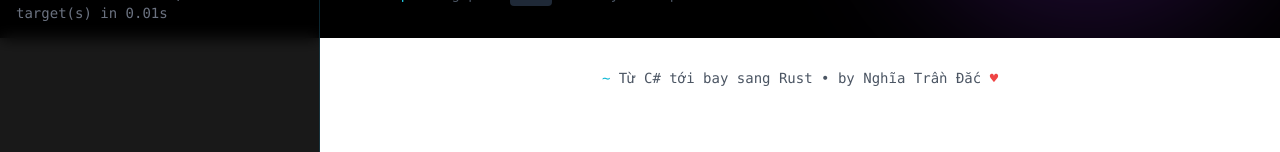
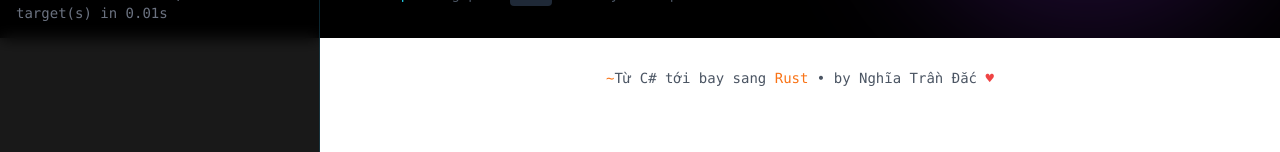
Before and after one commit to nghiatd-29581/nghiatd-blog, a Next.js app in the folder my-blog/: page /book1/chapter1 in a window 1280 px wide. Shown: the part 762-914 px from the top of the page. Built offline with nearby package versions, Linux system fonts and the light colour scheme.

Commit message:
edit Footer

```diff
--- a/my-blog/app/[book]/[chapter]/[lesson]/page.tsx
+++ b/my-blog/app/[book]/[chapter]/[lesson]/page.tsx
@@ -139,7 +139,7 @@
             {/* Footer yêu thương */}
             <div className="mt-24 text-center text-gray-600 text-sm border-t border-cyan-900/30 pt-8">
               <span className="text-cyan-500">~</span> Made with <span className="text-red-500">♥</span> &amp;{" "}
-              <span className="text-orange-500">Rust</span> by Nghĩa Trần Đắc{" "}
+              <span className="text-orange-500">{book.lang}</span> by Nghĩa Trần Đắc{" "}
               <span className="text-cyan-500">~</span>
             </div>
           </div>
--- a/my-blog/app/[book]/[chapter]/page.tsx
+++ b/my-blog/app/[book]/[chapter]/page.tsx
@@ -77,7 +77,7 @@
 
             {/* Footer nhỏ xinh */}
             <div className="mt-16 text-center text-gray-600 text-sm">
-              <span className="text-cyan-500">~</span> Từ C# tới bay sang Rust • by Nghĩa Trần Đắc{" "}
+              <span className="text-orange-500">~</span>Từ C# tới bay sang <span className="text-orange-500">{book.lang}</span> • by Nghĩa Trần Đắc{" "}
               <span className="text-red-500">♥</span>
             </div>
           </div>
--- a/my-blog/app/[book]/page.tsx
+++ b/my-blog/app/[book]/page.tsx
@@ -58,7 +58,7 @@
 
             {/* Footer nhỏ xinh */}
             <div className="mt-20 text-center text-gray-600 text-sm">
-              <span className="text-cyan-500">~</span> built with next.js 14 • tailwind • rust love{" "}
+              <span className="text-cyan-500">~</span> built with next.js 14 • tailwind • <span className="text-orange-500">{book.lang}</span> love{" "}
               <span className="text-cyan-500">~</span>
             </div>
           </div>
```
